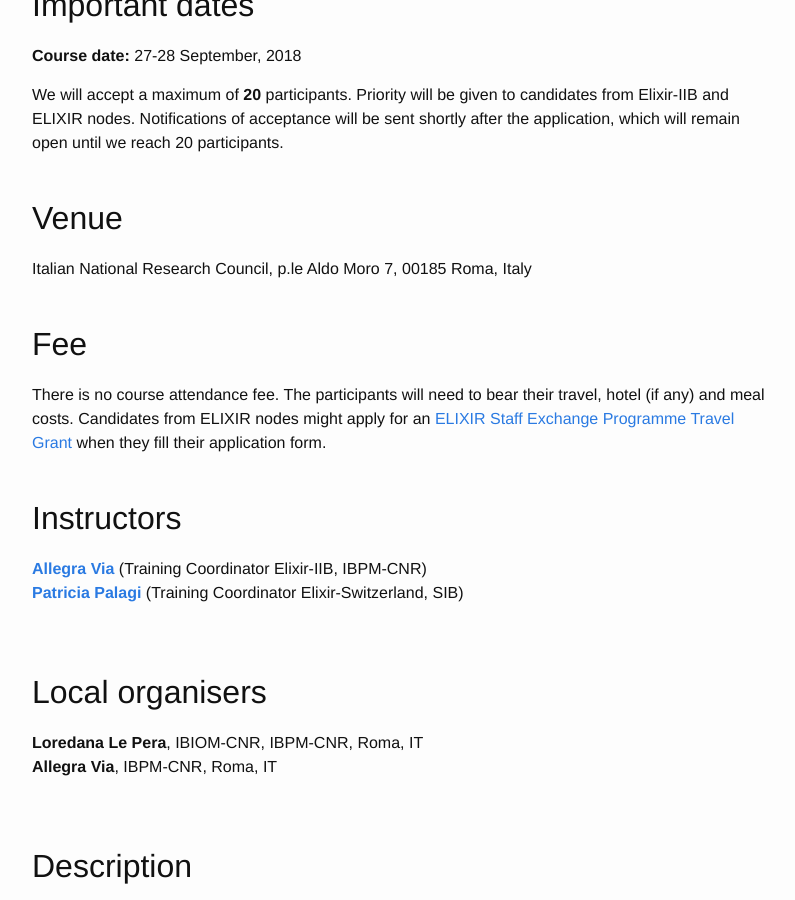
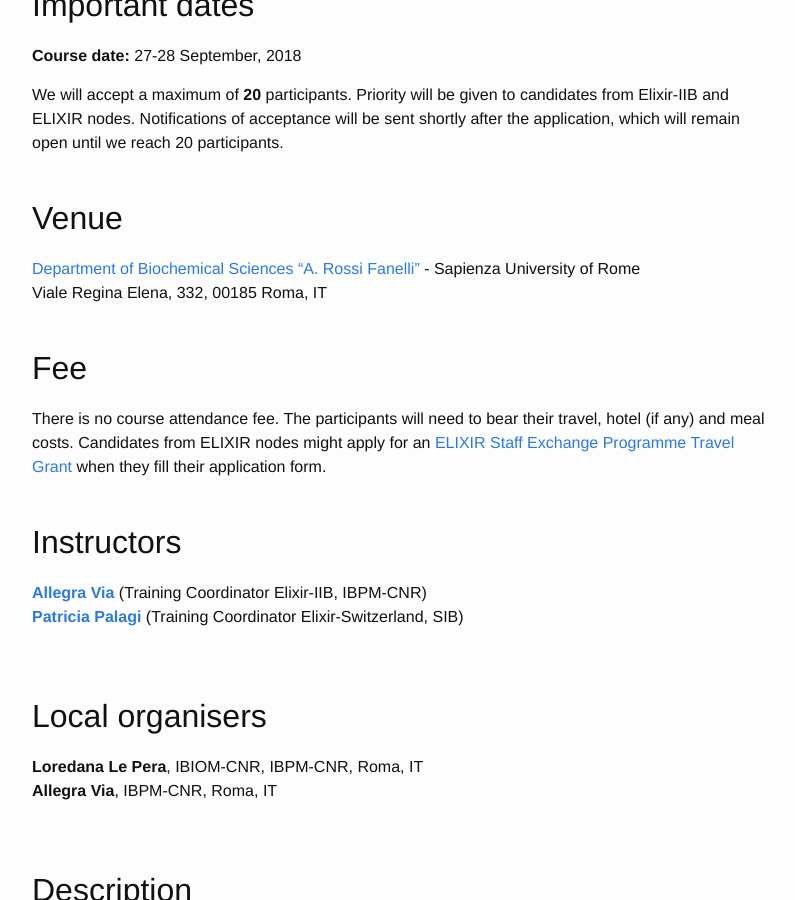
Before and after one commit to ELIXIR-IIB-training/website, a Jekyll site: the page built from _posts/2018-09-27-train-the-trainer-rome.md, in a window 1280 px wide and 900 px high, scrolled down 476 px. Shown: the whole window, without its empty margins (238-1033 px from the left). Built offline with Jekyll 4.4.1, drawn with Linux system fonts in a browser that asks for light colours.

Commit message:
Update venue

```diff
--- a/_posts/2018-09-27-train-the-trainer-rome.md
+++ b/_posts/2018-09-27-train-the-trainer-rome.md
@@ -27,7 +27,8 @@ We will accept a maximum of **20** participants. Priority will be given to candi
 <br>
 
 ## Venue
-Italian National Research Council, p.le Aldo Moro 7, 00185 Roma, Italy
+[Department of Biochemical Sciences "A. Rossi Fanelli"](http://dsb.uniroma1.it/) - Sapienza University of Rome<br>
+Viale Regina Elena, 332, 00185 Roma, IT
 <br>
 <br>
 
```
